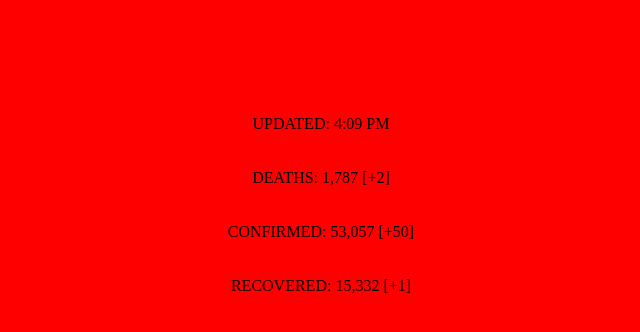
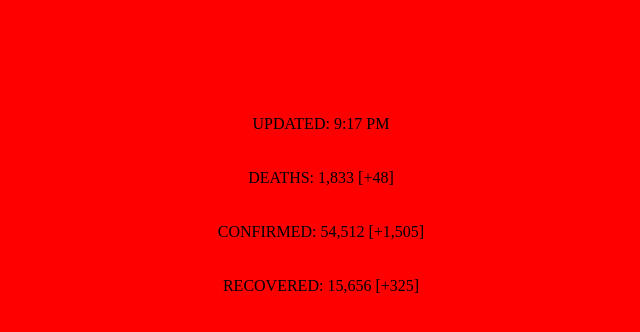
Before and after one commit to ANKUSH-JPG/corona-devops, a plain HTML site: page index.html in a window 1280 px wide. Shown: the whole page, without its empty margins (319-959 px from the left). Drawn offline with Linux system fonts and the light colour scheme.

Commit message:
commited 9:17 pm

```diff
--- a/index.html
+++ b/index.html
@@ -12,10 +12,10 @@
 <br><BR>
 
 
-<div id="updated"><CENTER>UPDATED: 4:09 PM</center></div><BR><BR>
-<div id="death"><CENTER>DEATHS: 1,787 [+2] </center></div><BR><BR>
-<div id="CONFIRMED"><CENTER>CONFIRMED: 53,057 [+50] </center></div><BR><BR>
-<div id="RECOVERED"><CENTER>RECOVERED: 15,332 [+1] </center></div><BR><BR>
+<div id="updated"><CENTER>UPDATED: 9:17 PM</center></div><BR><BR>
+<div id="death"><CENTER>DEATHS: 1,833 [+48] </center></div><BR><BR>
+<div id="CONFIRMED"><CENTER>CONFIRMED: 54,512 [+1,505] </center></div><BR><BR>
+<div id="RECOVERED"><CENTER>RECOVERED: 15,656 [+325] </center></div><BR><BR>
 
 </section>
 
```
